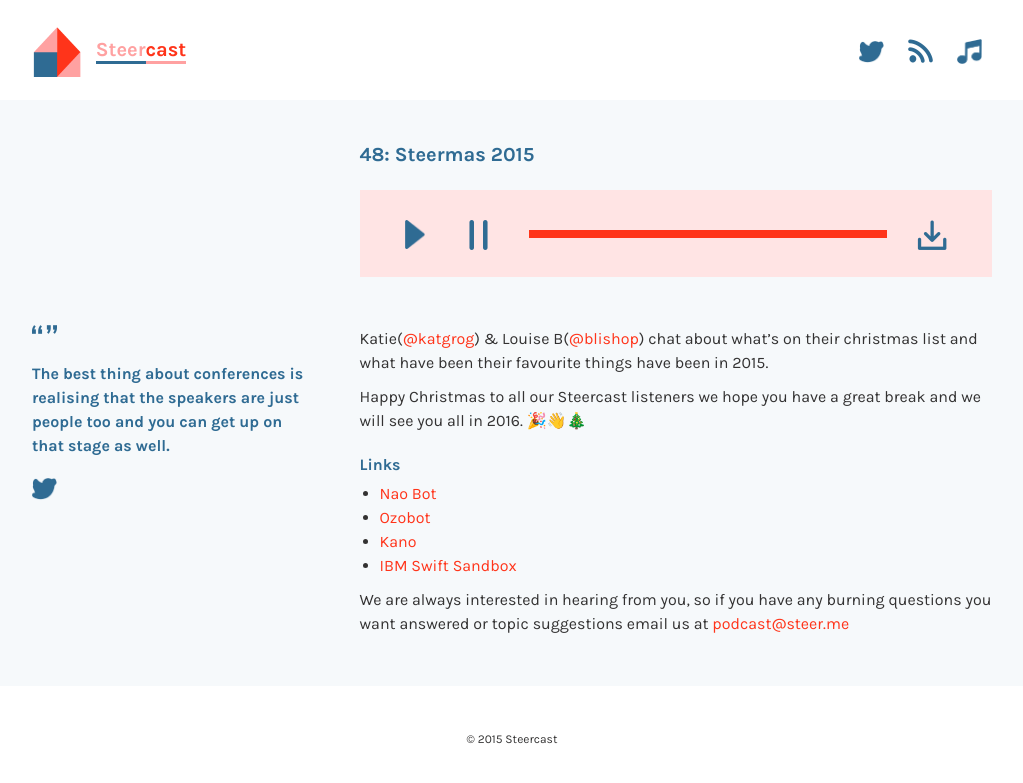
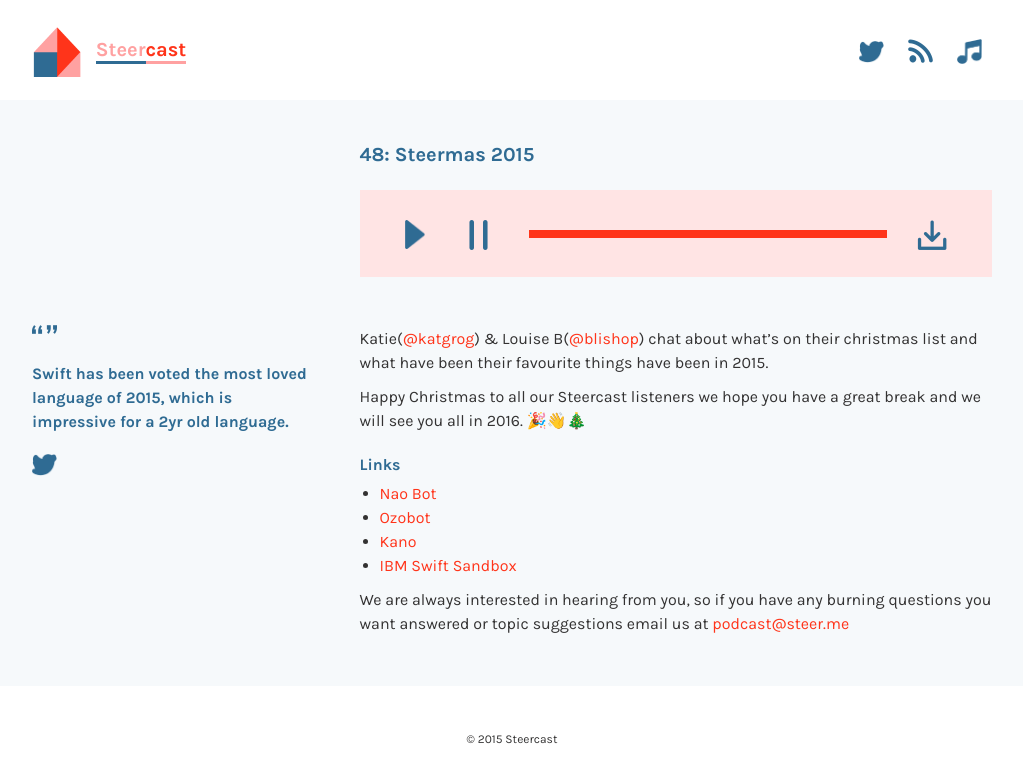
Before and after one commit to vivienney/podcast, a Jekyll site: the page built from _episodes/48.markdown, in a window 1280 px wide. Shown: the top 783 px of the page, without its empty margins (128-1151 px from the left). Built offline with Jekyll 4.4.1, drawn with Linux system fonts in a browser that asks for light colours.

Commit message:
Update quote

```diff
--- a/_episodes/48.markdown
+++ b/_episodes/48.markdown
@@ -3,7 +3,7 @@
 title: "48"
 long_title: "48: Steermas 2015"
 date: 2015-12-08 15:00:00
-quote: "The best thing about conferences is realising that the speakers are just people too and you can get up on that stage as well."
+quote: "Swift has been voted the most loved language of 2015, which is impressive for a 2yr old language."
 audio_link: "http://steer-podcast.s3-eu-west-1.amazonaws.com/48.mp3"
 # Details for RSS Feed
 duration: "28:14" #  duration in minutes:seconds
```
